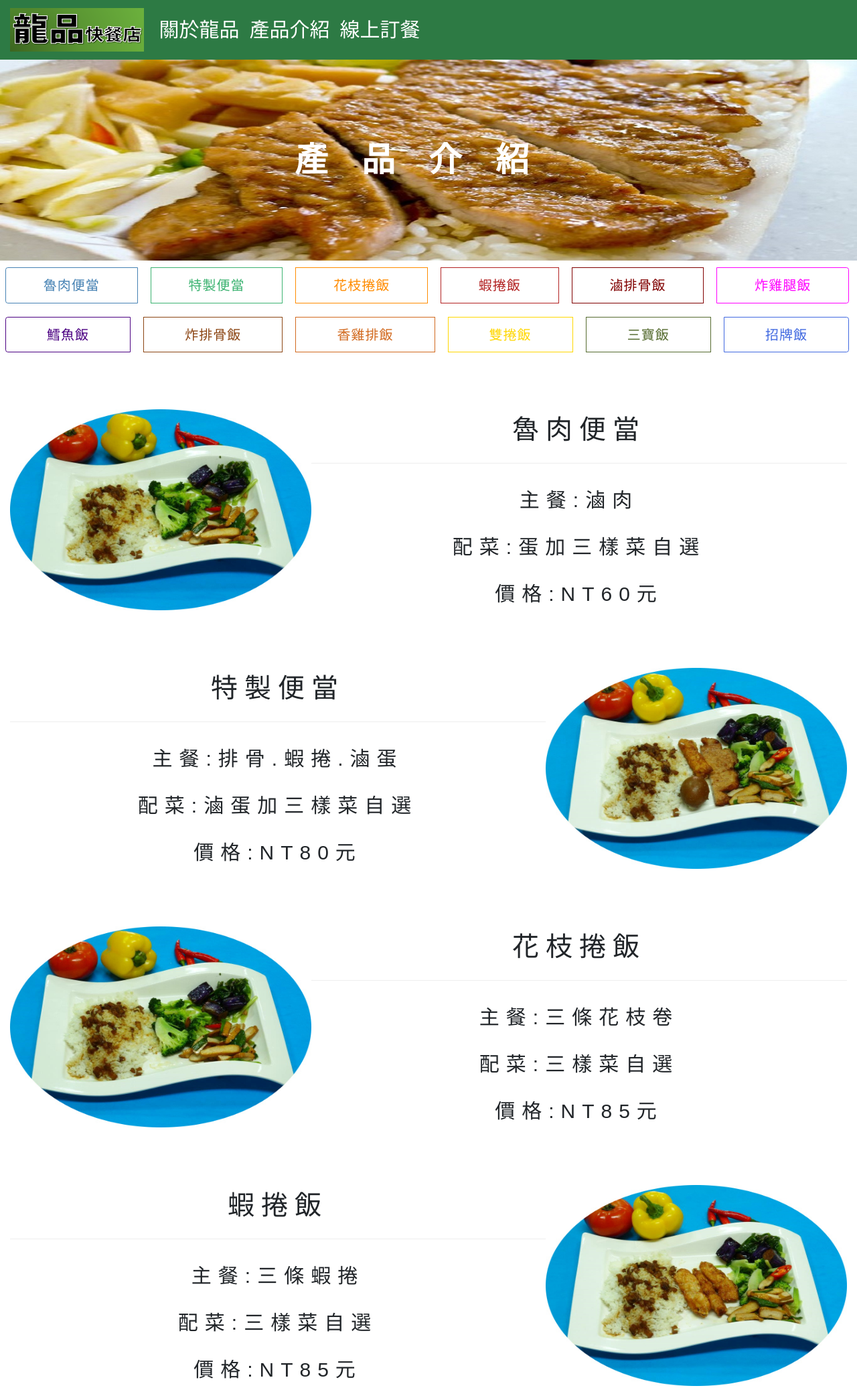
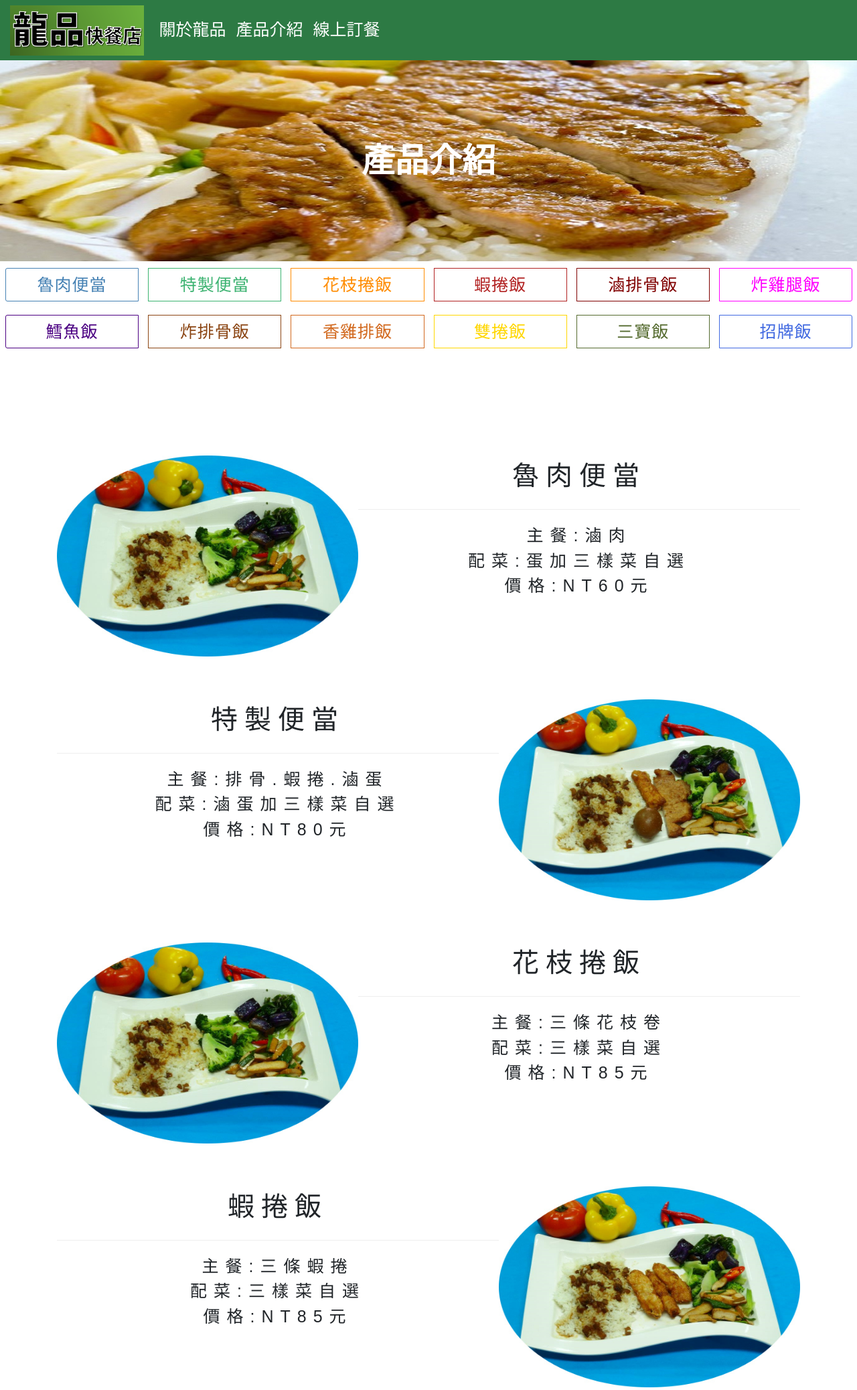
Before and after one commit to leo870219/project, a PHP site: page /product.html in a window 1280 px wide. Shown: the top 2075 px of the page at 67% size. Run offline with PHP 8.4, Linux system fonts and the light colour scheme; some web fonts are replaced.

Commit message:
更改頁首樣式，當瀏覽裝置視窗變小，導航列變成下拉式

```diff
--- a/product.html
+++ b/product.html
@@ -14,103 +14,110 @@
 </head>
 
 <body>
-	<nav class="navbar navbar-expand-sm " style="background-color: #2d7a44;">
+	<nav class="navbar navbar-expand-md  navbar-dark" style="background-color: #2d7a44;">
+		<img src="images/logo.png" class="img-fluid" alt="logo" style="width:200px;height:75px;">
+			<button class="navbar-toggler" type="button" data-toggle="collapse" data-target="#collapsibleNavbar">
+			<span class="navbar-toggler-icon"></span>
+			</button>
+			<div class="collapse navbar-collapse" id="collapsibleNavbar">
+			<ul class="navbar-nav">
 			 <a class="navbar-brand" href="index.html">
-        <img src="images/logo.png" class="img-fluid" alt="logo" style="width:200px;height:65px">
 				</a>
 				<ul class="navbar-nav ">
 					 <li class="nav-item">
-            <a class="nav-link" href="index.html" style ="font-size: 30px;font-family:cwTeXYen,sans-serif;color:white">關於龍品</a>
+					<a class="nav-link" href="index.html" style ="font-size: 25px;font-family:cwTeXYen,sans-serif;color:white">關於龍品</a>
 					 </li>
 					 <li class="nav-item">
-            <a class="nav-link" href="product.html" style ="font-size: 30px;font-family:cwTeXYen,sans-serif;color:white">產品介紹</a>
+					<a class="nav-link" href="product.html" style ="font-size: 25px;font-family:cwTeXYen,sans-serif;color:white">產品介紹</a>
 					 </li>
 					<li class="nav-item">
-            <a class="nav-link" href="booking.html" style ="font-size: 30px;font-family:cwTeXYen,sans-serif;color:white">線上訂餐</a>
+					<a class="nav-link" href="booking.html" style ="font-size: 25px;font-family:cwTeXYen,sans-serif;color:white">線上訂餐</a>
 					</li>
 				</ul>
+			</div>
 	</nav>
+
       <div class="w3-display-container w3-text-white">
         <img src="images\13.jpg" class="img-fluid" alt="龍品快餐店"  style="margin-bottom:10; height: 300px; width:100%;">
-        <div class="w3-display-middle w3-large"><b style ="font-size: 50px;font-family:cwTeXYen,sans-serif;color:rgb(255, 255, 255);letter-spacing: 50px;">產品介紹</b></div>
+        <div class="w3-display-middle w3-large"><b style ="font-size: 50px;font-family:cwTeXYen,sans-serif;color:rgb(255, 255, 255);">產品介紹</b></div>
       </div>
 
         <div class="btn-group" style="margin:10px 8px;width:100%;">
-          <a class="btn  btn btn-medium btn-blue"  href="#a1">魯肉便當</a>
-	        <a class="btn btn-medium btn-green" href="#a2">特製便當</a>
-	        <a class="btn btn-medium btn-orange" href="#a3">花枝捲飯</a>
-	        <a class="btn btn-medium btn-red" href="#a4">蝦捲飯</a>
-	        <a class="btn btn-medium btn-maroon" href="#a5">滷排骨飯</a>
-	        <a class="btn btn-medium btn-fuchsia" href="#a6">炸雞腿飯</a>
+          <a class="btn btn-blue"  href="#a1"><p class="font10">魯肉便當</p></a>
+	        <a class="btn  btn-green" href="#a2"><p class="font10">特製便當</p></a>
+	        <a class="btn  btn-orange" href="#a3"><p class="font10">花枝捲飯</p></a>
+	        <a class="btn  btn-red" href="#a4"><p class="font10">蝦捲飯</p></a>
+	        <a class="btn  btn-maroon" href="#a5"><p class="font10">滷排骨飯</p></a>
+	        <a class="btn  btn-fuchsia" href="#a6"><p class="font10">炸雞腿飯</p></a>
 
         </div>
         <div class="btn-group" style="margin:10px 8px;width:100%;">
-        	<a class="btn btn-medium btn-indigo" href="#a7">鱈魚飯</a>
-	        <a class="btn btn-medium btn-saddlebrown" href="#a8">炸排骨飯</a>
-        	<a class="btn btn-medium btn-chocolate" href="#a9">香雞排飯</a>
-	        <a class="btn btn-medium btn-gold" href="#a10">雙捲飯</a>
-	        <a class="btn btn-medium btn-darkolivegreen" href="#a11">三寶飯</a>
-	        <a class="btn btn-medium btn-royalblue" href="#a12">招牌飯</a>
+        	<a class="btn  btn-indigo" href="#a7"><p class="font10">鱈魚飯</p></a>
+	        <a class="btn  btn-saddlebrown" href="#a8"><p class="font10">炸排骨飯</p></a>
+        	<a class="btn  btn-chocolate" href="#a9"><p class="font10">香雞排飯</p></a>
+	        <a class="btn  btn-gold" href="#a10"><p class="font10">雙捲飯</p></a>
+	        <a class="btn  btn-darkolivegreen" href="#a11"><p class="font10">三寶飯</p></a>
+	        <a class="btn  btn-royalblue" href="#a12"><p class="font10">招牌飯</p></a>
         </div >
 
-<div class="container-fluid" id="a1" style="margin-top:5em;">
+<div class="container" id="a1" style="margin-top:10em;">
 	<img src="images\section1.jpg" align="left" style="width:450px ;height:300px;"/>
 	<p class="font8">魯肉便當 <hr></p>
 	<p class="font9">主餐:滷肉</br>配菜:蛋加三樣菜自選</br>價格:NT60元</p>
 </div>
-<div class="container-fluid" id="a2" style="margin-top:5em;">
+<div class="container" id="a2" style="margin-top:10em;">
 	<img src="images\section2.jpg" align="right" style="width:450px ;height:300px;" />
 	<p class="font8">特製便當<hr></p>
 	<p class="font9">主餐:排骨.蝦捲.滷蛋</br>配菜:滷蛋加三樣菜自選</br>價格:NT80元</p>
 	</div>
- <div class="container-fluid" id="a3" style="margin-top:5em;">
+ <div class="container" id="a3" style="margin-top:10em;">
 	<img src="images\section1.jpg" align="left" style="width:450px ;height:300px" />
 	<p class="font8">花枝捲飯<hr></p>
 	<p class="font9">主餐:三條花枝卷</br>配菜:三樣菜自選</br>價格:NT85元</p>
 </div>
-<div class="container-fluid" id="a4" style="margin-top:5em;">
+<div class="container" id="a4" style="margin-top:10em;">
 	<img src="images\section4.jpg" align="right" style="width:450px ;height:300px"/>
 	<p class="font8">蝦捲飯<hr></p>
 	<p class="font9">主餐:三條蝦捲</br>配菜:三樣菜自選</br>價格:NT85元</p>
 </div>
-<div class="container-fluid" id="a5" style="margin-top:5em;">
+<div class="container" id="a5" style="margin-top:10em;">
 <figure>
 	<img src="images\section5.jpg" align="left" style="width:450px ;height:300px"/>
 	<p class="font8">滷排骨飯<hr></p>
 	<p class="font9">主餐:滷排</br>配菜:三樣菜自選</br>價格:NT80元</p>
 	</figure>
 </div>
-<div class="container-fluid" id="a6" style="margin-top:5em;">
+<div class="container" id="a6" style="margin-top:10em;">
 	<img src="images\section6.jpg" align="right" style="width:450px ;height:300px"/>
 	<p class="font8">炸雞腿飯<hr></p>
 	<p class="font9">主餐:一支雞腿</br>配菜:三樣菜自選</br>價格:NT85元</p>
 </div>
-<div class="container-fluid" id="a7" style="margin-top:5em;">
+<div class="container" id="a7" style="margin-top:10em;">
 	<img src="images\section7.jpg"align="left" style="width:450px ;height:300px"/>
 	<p class="font8">鱈魚飯<hr></p>
 	<p class="font9">主餐:鱈魚</br>配菜:三樣菜自選</br>價格:NT100元</p>
 </div>
-<div class="container-fluid" id="a8" style="margin-top:5em;">
+<div class="container" id="a8" style="margin-top:10em;">
 	<img src="images\section8.jpg" align="right" style="width:450px ;height:300px"/>
 	<p class="font8">炸排骨飯<hr></p>
 	<p class="font9">主餐:排骨</br>配菜:三樣菜自選</br>價格:NT80元</p>
 </div>
-<div class="container-fluid" id="a9" style="margin-top:5em;">
+<div class="container" id="a9" style="margin-top:10em;">
 	<img src="images\section9.jpg"align="left" style="width:450px ;height:300px"/>
 	<p class="font8">香雞排飯<hr></p>
 	<p class="font9">主餐:香雞排</br>配菜:三樣菜自選</br>價格:NT85元</p>
 </div>
-<div class="container-fluid" id="a10" style="margin-top:5em;">
+<div class="container" id="a10" style="margin-top:10em;">
 	<img src="images\section10.jpg" align="right" style="width:450px ;height:300px"/>
 	<p class="font8">雙捲飯<hr></p>
 	<p class="font9">主餐:蝦捲兩條.花枝捲一條</br>配菜:三樣菜自選</br>價格:NT85元</p>
 </div>
-<div class="container-fluid" id="a11" style="margin-top:5em;">
+<div class="container" id="a11" style="margin-top:10em;">
 	<img src="images\section11.jpg" align="left" style="width:450px ;height:300px"/>
 	<p class="font8">三寶飯<hr></p>
 	<p class="font9">主餐:花枝捲一條.蝦捲一條.排骨</br>配菜:三樣菜自選</br>價格:NT85元</p>
 </div>
-<div class="container-fluid" id="a12" style="margin-top:5em;">
+<div class="container" id="a12" style="margin:10em 0;">
 	<img src="images\section12.jpg" align="right" style="width:450px ;height:300px"/>
 	<p class="font8">招牌飯<hr></p>
 	<p class="font9">主餐:蝦捲兩條.排骨</br>配菜:三樣菜自選</br>價格:NT85元</p>
--- a/styles/css.css
+++ b/styles/css.css
@@ -71,8 +45,10 @@ a.btn,.btn {
 	vertical-align: middle;
 	border: 1px solid;
 	transition: all 0.2s ease;
-	box-sizing: border-box;
+	width:80px;
+	height: 50px;
 	text-shadow: 0 1px 0 rgba(0,0,0,0.01);
+	border-radius: 3px;
 
 }
 /* Radius */
@@ -324,22 +245,20 @@ a.btn,.btn {
 	color:block;
 }
 .font9{
-	border-radius:10px;
-	font-size:30px;
+	font-size:25px;
 	font-family: cwTeXYen,sans-serif ;
 	text-align:center;
 	letter-spacing:10px ;
 	color:block;
-	line-height: 70px;
+	line-height: 1.5em;
 }
 .font10{
-	border-radius:10px;
-	font-size:15px;
+	font-size:25px;
 	font-family: cwTeXYen,sans-serif ;
 	text-align:center;
-	letter-spacing:10px ;
 	color:block;
 }
+
 .font11{
 	font-size:25px;
 	font-family:cwTeXYen,sans-serif;
```
Also changed, not shown: other parts of styles/css.css (+0 -88 lines), booking.html (+12 -6 lines), booking.php (+26 -10 lines), booksuccessful.php (+22 -8 lines), bstext.html (+9 -5 lines), checklist.php (+22 -8 lines), finish.php (deleted, +0 -43 lines), index.html (+14 -8 lines), index.js (deleted, +0 -57 lines). Lines whose indentation alone changed are shown as unchanged.
